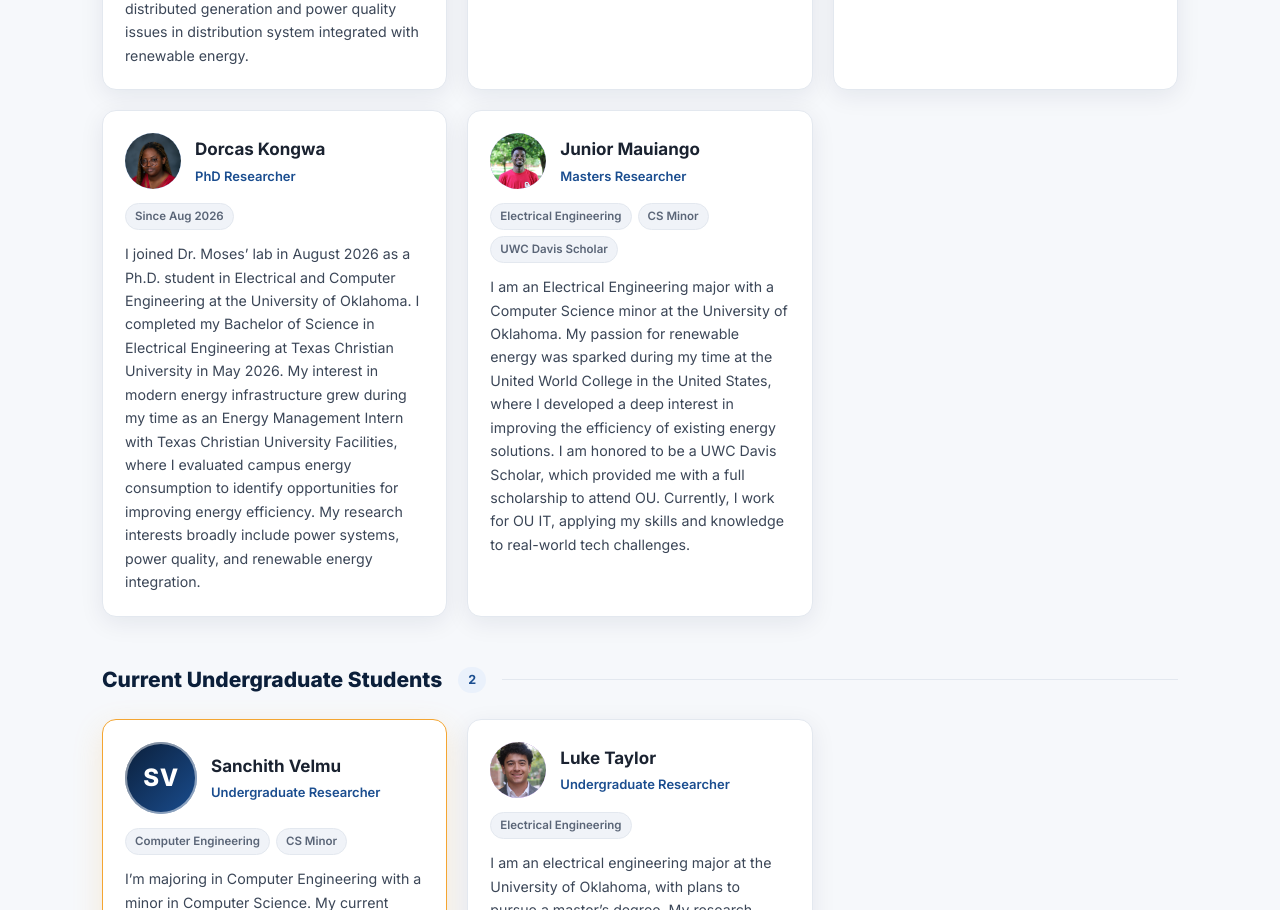
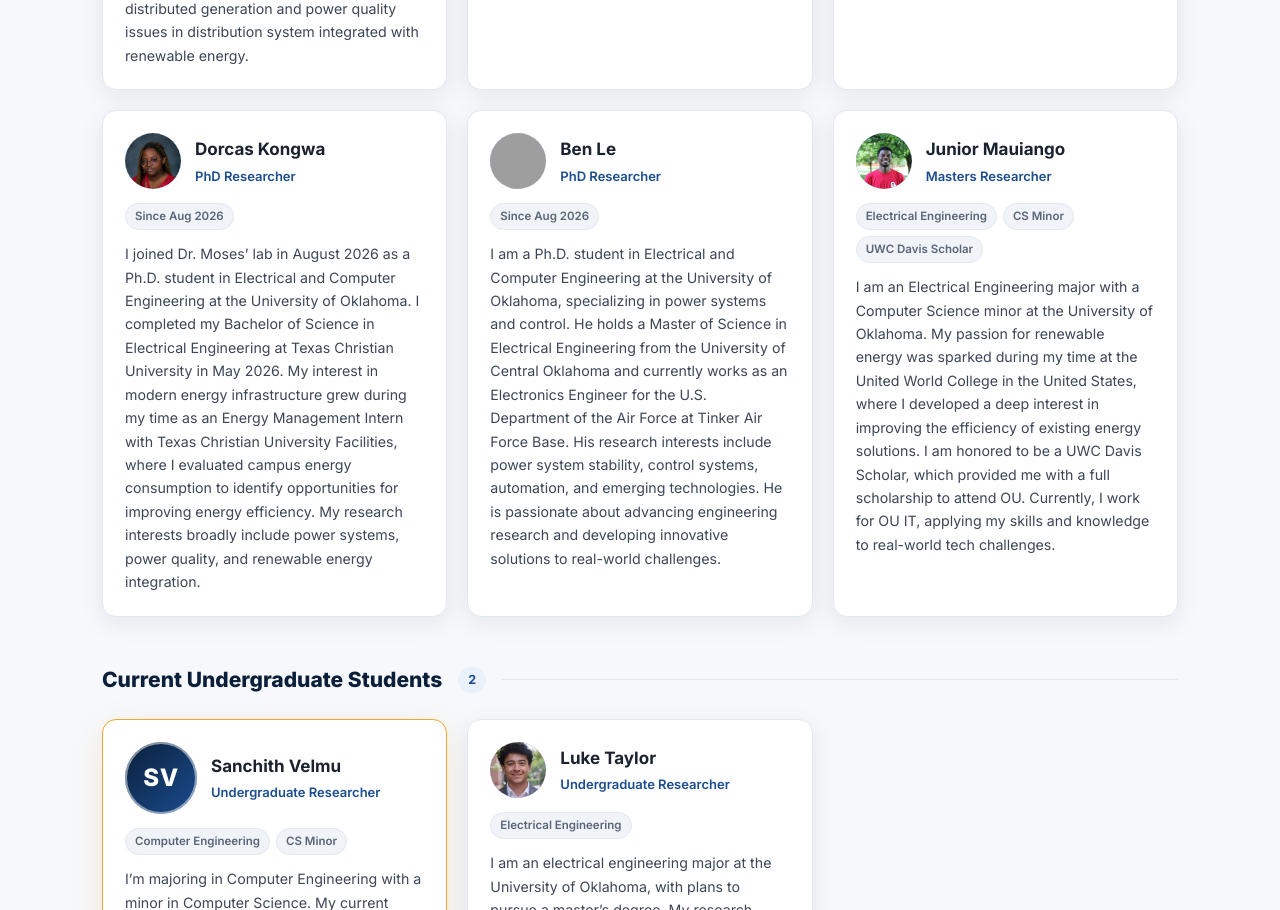
Before and after one commit to paulsmoses/pqrlab, a plain HTML site: page members.html in a window 1280 px wide. Shown: the part 1476-2386 px from the top of the page. Drawn offline with Linux system fonts and the light colour scheme; grey boxes are pictures that could not be loaded.

Commit message:
Update members.html

```diff
--- a/members.html
+++ b/members.html
@@ -85,6 +85,11 @@
         <div class="top"><div class="avatar" data-name="Dorcas Kongwa" data-img="assets/img/people/dorcaskongwa.JPG"></div><div><h4>Dorcas Kongwa</h4><p class="role">PhD Researcher</p></div></div>
         <div class="tags"><span class="chip">Since Aug 2026</span></div>
         <p class="bio">I joined Dr. Moses’ lab in August 2026 as a Ph.D. student in Electrical and Computer Engineering at the University of Oklahoma. I completed my Bachelor of Science in Electrical Engineering at Texas Christian University in May 2026. My interest in modern energy infrastructure grew during my time as an Energy Management Intern with Texas Christian University Facilities, where I evaluated campus energy consumption to identify opportunities for improving energy efficiency. My research interests broadly include power systems, power quality, and renewable energy integration.</p>
+      </div>
+      <div class="member">
+        <div class="top"><div class="avatar" data-name="Ben Le" data-img="assets/img/people/ben-le.png"></div><div><h4>Ben Le</h4><p class="role">PhD Researcher</p></div></div>
+        <div class="tags"><span class="chip">Since Aug 2026</span></div>
+        <p class="bio">I am a Ph.D. student in Electrical and Computer Engineering at the University of Oklahoma, specializing in power systems and control. He holds a Master of Science in Electrical Engineering from the University of Central Oklahoma and currently works as an Electronics Engineer for the U.S. Department of the Air Force at Tinker Air Force Base. His research interests include power system stability, control systems, automation, and emerging technologies. He is passionate about advancing engineering research and developing innovative solutions to real-world challenges.</p>
       </div>
          <div class="member">
         <div class="top"><div class="avatar" data-name="Junior Mauiango" data-img="assets/img/people/junior-mauiango.jpg"></div><div><h4>Junior Mauiango</h4><p class="role">Masters Researcher</p></div></div>
```
